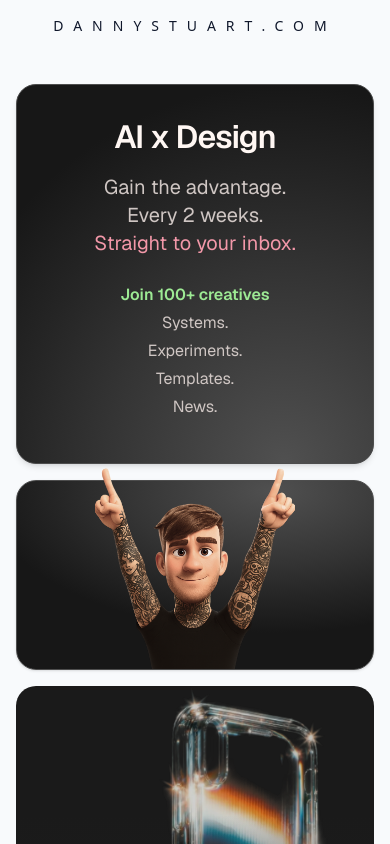
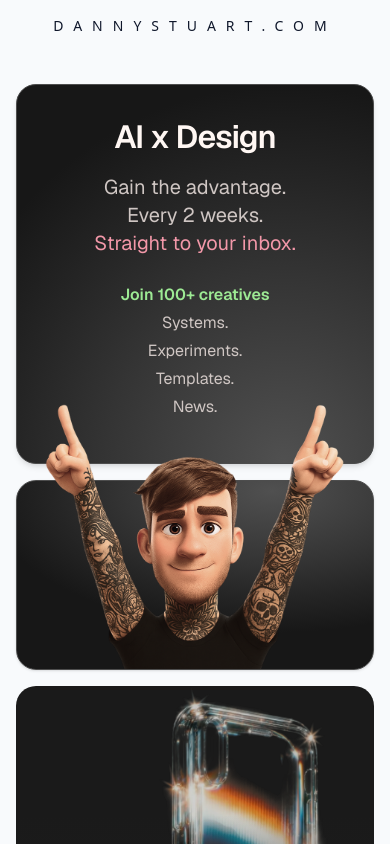
Before and after one commit to dannystuart/dannystuartcreator, a Next.js app: page / in a window 390 px wide. Shown: the top 844 px of the page. Built offline with nearby package versions, Linux system fonts and the light colour scheme; a web font is replaced by a local one.

Commit message:
feat: add newsletter jiggle, fix mobile hover issues, and resize limelight tile

```diff
--- a/src/components/LimelightTile.tsx
+++ b/src/components/LimelightTile.tsx
@@ -23,7 +23,7 @@ export function LimelightTile({ tile }: LimelightTileProps) {
             }}
         >
             {/* Character Image - Positioned at bottom center, overflowing top */}
-            <div className="absolute bottom-0 left-1/2 -translate-x-1/2 w-[400px] h-[450px] max-[500px]:w-[200px] max-[500px]:h-[225px] pointer-events-none z-10">
+            <div className="absolute bottom-0 left-1/2 -translate-x-1/2 w-[400px] h-[450px] max-[500px]:w-[300px] max-[500px]:h-[300px] pointer-events-none z-10">
                 <img
                     src="/assets/character-image.png"
                     alt="Limelight app character"
--- a/src/components/NewsletterTile.tsx
+++ b/src/components/NewsletterTile.tsx
@@ -22,6 +22,20 @@ export function NewsletterTile({ tile }: NewsletterTileProps) {
     const [errorMessage, setErrorMessage] = useState('');
     const modalRef = useRef<HTMLDivElement>(null);
     const containerRef = useRef<HTMLDivElement>(null);
+
+    // Mobile detection for jiggle animation
+    const [isMobile, setIsMobile] = useState(false);
+
+    useEffect(() => {
+        const checkMobile = () => {
+            setIsMobile(window.innerWidth < 650);
+        };
+        // Initial check
+        checkMobile();
+        // Listener
+        window.addEventListener('resize', checkMobile);
+        return () => window.removeEventListener('resize', checkMobile);
+    }, []);
 
     useEffect(() => {
         let timer: NodeJS.Timeout;
@@ -144,6 +158,15 @@ export function NewsletterTile({ tile }: NewsletterTileProps) {
         <>
             <motion.div
                 layoutId={`newsletter-tile-${tile.id}`}
+                animate={isMobile && !isExpanded ? {
+                    rotate: [0, -1.5, 1.5, -1.5, 1.5, 0],
+                    transition: {
+                        duration: 0.6,
+                        repeat: Infinity,
+                        repeatDelay: 3.5, // "Every few seconds"
+                        ease: "easeInOut"
+                    }
+                } : {}}
                 onClick={() => setIsExpanded(true)}
                 className={cn(
                     "group relative flex flex-col justify-between rounded-[20px] p-[40px] lg:max-[1200px]:p-8 shadow-sm cursor-pointer",
@@ -167,7 +190,7 @@ export function NewsletterTile({ tile }: NewsletterTileProps) {
                     transform: 'translateZ(0)',
                     boxShadow: '0 4px 6px -1px rgb(0 0 0 / 0.1), 0 2px 4px -2px rgb(0 0 0 / 0.1)',
                 }}
-                whileHover={!isExpanded ? {
+                whileHover={!isExpanded && !isMobile ? {
                     scale: 1.05,
                     rotateX: 2,
                     rotateY: -3,
@@ -181,7 +204,7 @@ export function NewsletterTile({ tile }: NewsletterTileProps) {
                 <motion.div
                     className={cn(
                         "absolute inset-0 z-0 pointer-events-none opacity-0 transition-opacity duration-500",
-                        !isExpanded && "group-hover:opacity-100"
+                        !isExpanded && !isMobile && "group-hover:opacity-100"
                     )}
                     style={{
                         backgroundImage: `
@@ -229,7 +252,10 @@ export function NewsletterTile({ tile }: NewsletterTileProps) {
 
                 {/* Hover Arrow Icon - Only show when NOT expanded */}
                 {!isExpanded && (
-                    <div className="absolute bottom-[40px] right-[40px] text-[#cfc6c3] opacity-0 group-hover:opacity-100 transition-all duration-300 transform translate-y-2 group-hover:translate-y-0 z-20">
+                    <div className={cn(
+                        "absolute bottom-[40px] right-[40px] text-[#cfc6c3] opacity-0 transition-all duration-300 transform translate-y-2 z-20",
+                        !isMobile && "group-hover:opacity-100 group-hover:translate-y-0"
+                    )}>
                         <ArrowUpRight size={24} />
                     </div>
                 )}
```
